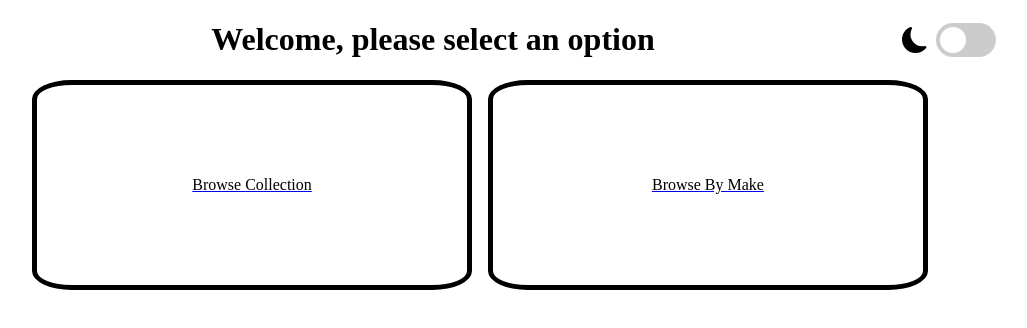
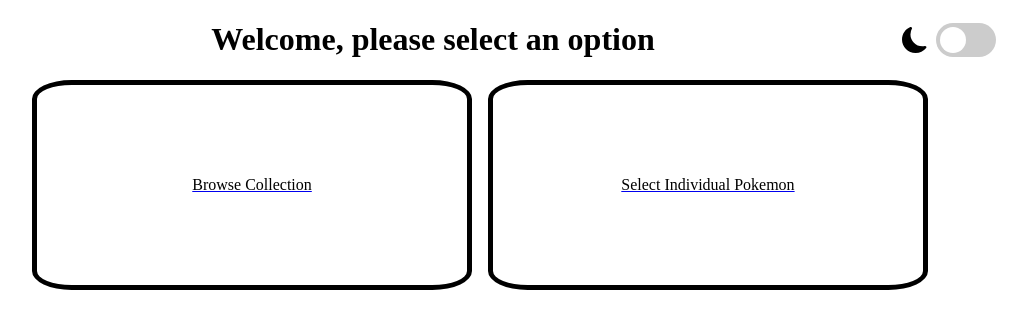
Before and after one commit to ChrisJorge/ReactRoutes, a React (Vite) app: page / in a window 1280 px wide. Shown: the top 328 px of the page, without its empty margins (160-1187 px from the left). Built offline with nearby package versions, Linux system fonts and the light colour scheme.

Commit message:
modified home page options

```diff
--- a/src/pages/Homepage.jsx
+++ b/src/pages/Homepage.jsx
@@ -39,9 +39,9 @@
 
                     <p className="homePageOptionText change">Browse Collection</p>
                 </Link>
-                <Link to = "/collection" className='homePageOption changeBorder'>
+                <Link to = "/pokemon/bulbasaur" className='homePageOption changeBorder'>
 
-                    <p className="homePageOptionText change">Browse By Make</p>
+                    <p className="homePageOptionText change">Select Individual Pokemon</p>
                 </Link>
             </div>
 
```
